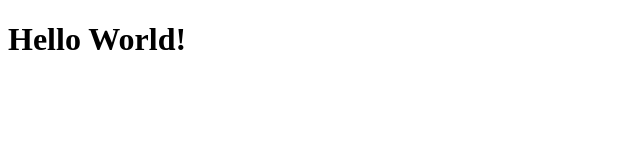
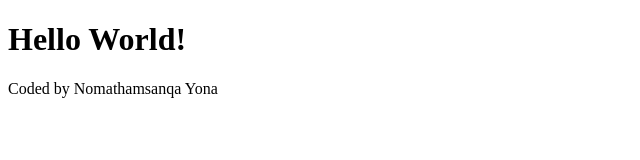
Before and after one commit to Noma-tee/weather-app, a plain HTML site: page index.html in a window 1280 px wide. Shown: the whole page, without its empty margins (0-640 px from the left). Drawn offline with Linux system fonts and the light colour scheme.

Commit message:
edited html title and body

```diff
--- a/index.html
+++ b/index.html
@@ -3,9 +3,10 @@
   <head>
     <meta charset="UTF-8" />
     <meta name="viewport" content="width=device-width, initial-scale=1.0" />
-    <title>Document</title>
+    <title>weather project</title>
   </head>
   <body>
     <h1>Hello World!</h1>
+    <footer>Coded by Nomathamsanqa Yona</footer>
   </body>
 </html>
```
